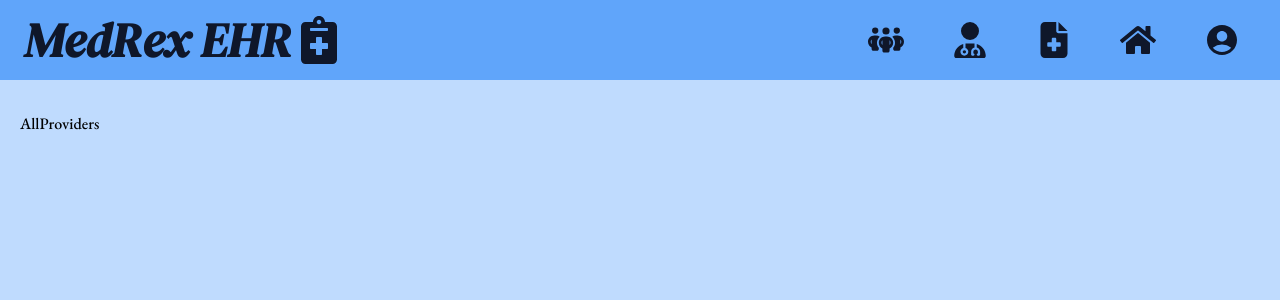
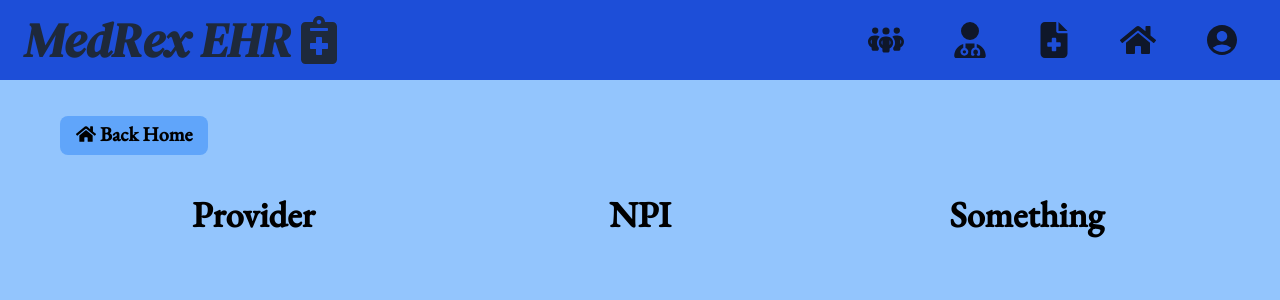
Before and after one commit to msalerno93/medicalrecords, a React (Create React App) app: page /providers in a window 1280 px wide. Shown: the top 300 px of the page. Built offline with nearby package versions, Linux system fonts and the light colour scheme; a web font is replaced by a local one.

Commit message:
setting up all patients/providers pages with reuseable components

```diff
--- a/package.json
+++ b/package.json
@@ -8,6 +8,7 @@
     "@testing-library/react": "^13.4.0",
     "@testing-library/user-event": "^13.5.0",
     "dotenv": "^16.4.5",
+    "js-cookie": "^3.0.5",
     "react": "^18.3.1",
     "react-dom": "^18.3.1",
     "react-icons": "^5.2.1",
--- a/src/App.js
+++ b/src/App.js
@@ -10,7 +10,7 @@ import NavBar from "./components/NavBar";
 
 function App() {
   return (
-    <div className="bg-blue-200 min-h-screen w-full">
+    <div className="bg-blue-300 min-h-screen w-full">
     <NavBar/>
     <Routes>
       <Route path="/" element={<SignIn />} />
--- /dev/null
+++ b/src/components/AllItemsDisplay.jsx
@@ -0,0 +1,28 @@
+import { Link } from "react-router-dom";
+import { FaHome } from "react-icons/fa";
+import Button from "./Button";
+
+
+
+const AllItemsDisplay = ({headings, children}) => {
+  return (
+    <div className="pt-18 px-10 max-w-[100%]">
+      <Button>
+        <Link to="/" className="inline-flex text-xl">
+        <FaHome className="text-2xl pr-1 pt-1"/> Back Home
+        </Link>
+      </Button>
+
+      <div className="grid grid-cols-3 text-center text-4xl font-bold py-5">
+        {headings.map((header) => {
+          return (
+            <h1>{header}</h1>
+          )
+        })}
+        </div>
+      {children}
+    </div>
+  )
+}
+
+export default AllItemsDisplay
--- a/src/components/NavBar.jsx
+++ b/src/components/NavBar.jsx
@@ -18,7 +18,7 @@ const NavBar = () => {
   ];
 
   return (
-    <div className="flex justify-between items-center w-full h-20 px-4 text-slate-900 fixed bg-blue-400">
+    <div className="flex justify-between items-center w-full h-20 px-4 text-slate-800 fixed bg-blue-700">
       <div>
         <h1 className="flex text-5xl font-signature font-bold ml-2">
           <Link to="/">
@@ -69,3 +69,17 @@ const NavBar = () => {
 };
 
 export default NavBar;
+
+
+// export default function NavBar() {
+//   return (
+//       <nav className="bg-blue-700 p-4 flex items-center justify-between">
+//           <h1 className="text-white text-2xl font-bold">Medical App</h1>
+//           <div className="hidden md:flex space-x-4">
+//               <a href="#" className="text-white hover:text-blue-200">Home</a>
+//               <a href="#" className="text-white hover:text-blue-200">Patients</a>
+//               <a href="#" className="text-white hover:text-blue-200">Providers</a>
+//           </div>
+//       </nav>
+//   )
+// }
--- a/src/pages/login/SignIn.jsx
+++ b/src/pages/login/SignIn.jsx
@@ -1,30 +1,85 @@
-import { Link } from "react-router-dom";
+import { Link, useNavigate } from "react-router-dom";
+import Cookies from 'js-cookie'
 import Button from "../../components/Button";
+import { useState } from "react";
 
 const SignIn = () => {
+  const [email, setEmail] = useState("");
+  const [password, setPassword] = useState("");
+
+  const navigate = useNavigate()
+
+  const handleLogin = async (event) => {
+    event.preventDefault();
+
+    const response = await fetch("http://localhost:3005/user/signin", {
+      method: "POST",
+      headers: {
+        "Content-Type": "application/json",
+      },
+      body: JSON.stringify({
+        email,
+        password,
+      }),
+    });
+
+    if (response.ok) {
+      const data = await response.json();
+      console.log('Login successful:', data);
+      // Save token in cookies
+      Cookies.set('token', data.token, { expires: 1 }); // Expires in 1 day
+      navigate('/patients')
+    } else {
+      console.error('Login failed');
+      // Handle login failure (e.g., show error message)
+    }
+  };
+
   return (
     <div className="pt-24 pb-10 px-5 text-center items-center font-bolder">
       <div className="text-center items-center">
-        <p className="text-red-500">PLEASE NOTE: This is not a mobile-friendly application</p>
+        <p className="text-red-500">
+          PLEASE NOTE: This is not a mobile-friendly application
+        </p>
         <p className="text-red-500">
           Access to patient records outside of the office is a HIPAA violation
         </p>
         <div className="flex justify-center py-4">
-          <img width={350} src="https://previews.123rf.com/images/yupiramos/yupiramos1803/yupiramos180323656/97722776-people-team-medical-professional-medicine-clipboard-vector-illustration.jpg" alt="" />
+          <img
+            width={350}
+            src="https://previews.123rf.com/images/yupiramos/yupiramos1803/yupiramos180323656/97722776-people-team-medical-professional-medicine-clipboard-vector-illustration.jpg"
+            alt=""
+          />
         </div>
-        <form action="" className="">
+
+        <form onSubmit={handleLogin} className="">
           <div className="flex justify-center">
-          <div className="flex justify-center items-center">
-          <p className="text-xl">Email:</p> <input type="text" className="m-2 rounded-lg text-bold pl-2 text-lg" />
+            <div className="flex justify-center items-center">
+              <p className="text-xl">Email:</p>{" "}
+              <input
+                type="email"
+                value={email}
+                onChange={(e) => setEmail(e.target.value)}
+                className="m-2 rounded-lg text-bold pl-2 text-lg"
+              />
+            </div>
+            <div className="flex justify-center items-center">
+              <p className="text-xl">Password:</p>{" "}
+              <input
+                type="password"
+                value={password}
+                onChange={(e) => setPassword(e.target.value)}
+                className="m-2 rounded-lg text-bold pl-2 text-lg"
+              />
+            </div>
           </div>
-          <div className="flex justify-center items-center">
-          <p className="text-xl">Password:</p> <input type="text" className="m-2 rounded-lg text-bold pl-2 text-lg" />
-          </div>
-          </div>
-          <Button>Log In!</Button>
+          <Button type='submit'>Log In!</Button>
         </form>
         <div className="flex justify-center">
-        <p className="pr-2 font-extrabold text-lg">Don't have an account?</p> <Link className="hover:text-white text-lg" to="/signup">Sign Up!</Link>
+          <p className="pr-2 font-extrabold text-lg">Don't have an account?</p>{" "}
+          <Link className="hover:text-white text-lg" to="/signup">
+            Sign Up!
+          </Link>
         </div>
       </div>
     </div>
--- a/src/pages/login/SignUp.jsx
+++ b/src/pages/login/SignUp.jsx
@@ -11,7 +11,7 @@ const signUpForm = [
 const SignUp = () => {
   return (
     <div className="pt-28 px-5">
-          <form action="" className="text-center mx-[40%] bg-blue-300 rounded-2xl">
+          <form action="" className="text-center font-bold mx-[40%] bg-blue-700 rounded-2xl">
           <div className="grid grid-cols-1">
             {signUpForm.map(({id, label, input}) => {
               return (
--- a/src/pages/patient/AllPatients.jsx
+++ b/src/pages/patient/AllPatients.jsx
@@ -1,8 +1,55 @@
+import { useEffect, useState } from "react";
+import {Link} from "react-router-dom"
+import Button from "../../components/Button";
+import { FaHome } from "react-icons/fa";
+import AllItemsDisplay from "../../components/AllItemsDisplay";
+
+
+export const headings = [
+  "Name",
+  "Birth Date",
+  "Insurance"
+]
 
 const AllPatients = () => {
+  const [data, setData] = useState([]);
+
+  useEffect(() => {
+    const fetchData = async () => {
+      try {
+        const response = await fetch("http://localhost:3005/patients");
+        if (!response.ok) {
+          throw new Error("Network response was not ok");
+        }
+        const result = await response.json();
+        console.log(result.patients[0].firstName);
+        setData(result.patients);
+      } catch (error) {
+        return error.message;
+      }
+    };
+
+    fetchData();
+  }, []);
+
+
   return (
-    <div className="pt-28 px-5">AllPatients</div>
-  )
-}
+    <div className="pt-24 px-10 max-w-[100%]">
+      <AllItemsDisplay headings={headings}/>
 
-export default AllPatients
+      {data.map(({ firstName, lastName, birthDate, insuranceName }) => {
+        return (
+          <div className="text-center list-none py-2 text-xl font-bold">
+            <div className="grid grid-cols-3 hover:bg-blue-400">
+            <Link to="/">{lastName}, {firstName}</Link>
+            <Link to="/">{birthDate}</Link>
+            <Link to="/">{insuranceName}</Link>
+            </div>
+          </div>
+        );
+      })}
+    </div>
+  );
+};
+
+export default AllPatients;
--- a/src/pages/provider/AllProviders.jsx
+++ b/src/pages/provider/AllProviders.jsx
@@ -1,7 +1,17 @@
+import AllItemsDisplay from "../../components/AllItemsDisplay"
+
+export const headings = [
+  "Provider",
+  "NPI",
+  "Something"
+]
+
 
 const AllProviders = () => {
   return (
-    <div className="pt-28 px-5">AllProviders</div>
+    <div className="pt-24 px-5">
+    <AllItemsDisplay headings={headings}/>
+    </div>
   )
 }
 
```
Also changed, not shown: src/pages/login/LoginFetchReq.js (added, +27 -0 lines), 1 other file (tests, documents, lock files or other folders).
